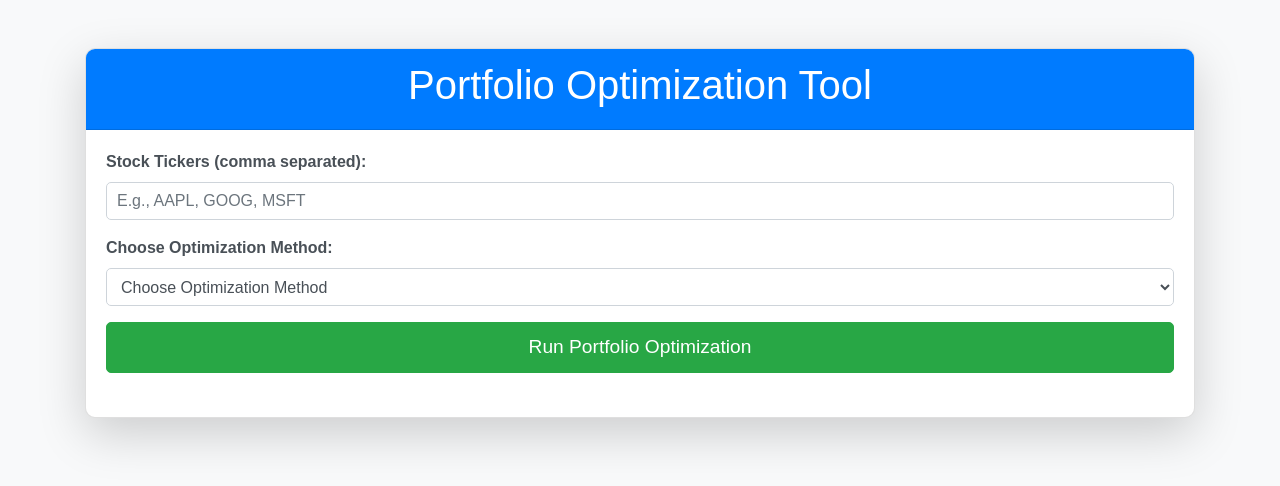
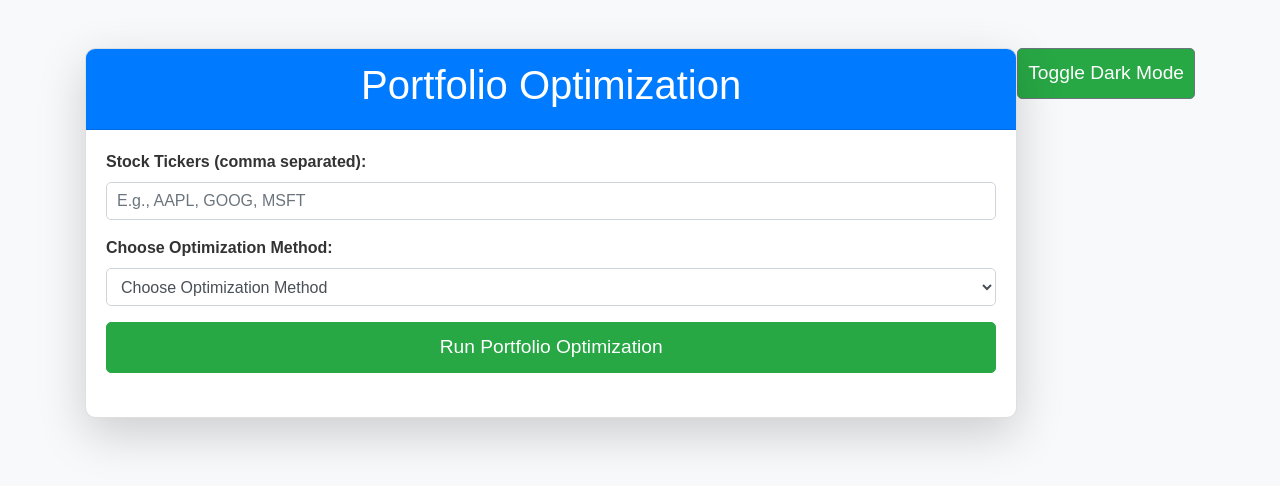
Before and after one commit to Kanish010/Portfolio-Performance-Tracking-Tool, a Flask app: page / in a window 1280 px wide. Shown: the top 486 px of the page. Run offline with Flask 3, Linux system fonts and the light colour scheme; some libraries are stand-ins or nearby versions.

Commit message:
init commit

```diff
--- a/static/css/styles.css
+++ b/static/css/styles.css
@@ -1,14 +1,50 @@
+:root {
+    --bg-color: #f8f9fa;
+    --text-color: #333;
+    --card-bg-color: #fff;
+    --header-bg-color: #007bff;
+    --header-text-color: #fff;
+    --input-bg-color: #fff;
+    --input-border-color: #ced4da;
+    --input-placeholder-color: #6c757d;
+    --table-header-bg-color: #007bff;
+    --table-header-text-color: #fff;
+    --table-row-bg-color: #f2f2f2;
+    --btn-bg-color: #28a745;
+    --btn-text-color: #fff;
+}
+
+body.dark-mode {
+    --bg-color: #2b2b2b;
+    --text-color: #ddd;
+    --card-bg-color: #3a3a3a;
+    --header-bg-color: #444;
+    --header-text-color: #ddd;
+    --input-bg-color: #555;
+    --input-border-color: #666;
+    --input-placeholder-color: #888;
+    --table-header-bg-color: #444;
+    --table-header-text-color: #ddd;
+    --table-row-bg-color: #555;
+    --btn-bg-color: #5a5a5a;
+    --btn-text-color: #ddd;
+}
+
 body {
-    background-color: #f8f9fa;
+    background-color: var(--bg-color);
+    color: var(--text-color);
     font-family: 'Arial', sans-serif;
 }
 
 .card {
+    background-color: var(--card-bg-color);
     border-radius: 10px;
     overflow: hidden;
 }
 
 .card-header {
+    background-color: var(--header-bg-color);
+    color: var(--header-text-color);
     border-top-left-radius: 0;
     border-top-right-radius: 0;
 }
@@ -20,21 +56,24 @@
 
 .form-group label {
     font-weight: bold;
-    color: #495057;
+    color: var(--text-color);
 }
 
 .form-control {
+    background-color: var(--input-bg-color);
     border-radius: 5px;
-    border: 1px solid #ced4da;
+    border: 1px solid var(--input-border-color);
     padding: 10px;
 }
 
 .form-control::placeholder {
-    color: #6c757d;
+    color: var(--input-placeholder-color);
     opacity: 1;
 }
 
 .btn {
+    background-color: var(--btn-bg-color);
+    color: var(--btn-text-color);
     border-radius: 5px;
     font-size: 1.2em;
     padding: 10px;
@@ -43,7 +82,7 @@
 #results h2 {
     margin-top: 20px;
     font-size: 1.5em;
-    color: #333;
+    color: var(--text-color);
 }
 
 .table {
@@ -51,12 +90,12 @@
 }
 
 .table thead th {
-    background-color: #007bff;
-    color: white;
+    background-color: var(--table-header-bg-color);
+    color: var(--table-header-text-color);
 }
 
 .table tbody tr:nth-child(even) {
-    background-color: #f2f2f2;
+    background-color: var(--table-row-bg-color);
 }
 
 /* Additional styling for the dropdown menu */
--- a/static/js/scripts.js
+++ b/static/js/scripts.js
@@ -1,3 +1,17 @@
+document.addEventListener('DOMContentLoaded', function() {
+    // Check localStorage for the user's theme preference
+    if (localStorage.getItem('theme') === 'dark') {
+        document.body.classList.add('dark-mode');
+        document.getElementById('toggleMode').textContent = 'Toggle Light Mode';
+    }
+
+    document.getElementById('toggleMode').addEventListener('click', function() {
+        document.body.classList.toggle('dark-mode');
+        const isDarkMode = document.body.classList.contains('dark-mode');
+        localStorage.setItem('theme', isDarkMode ? 'dark' : 'light');
+        this.textContent = isDarkMode ? 'Toggle Light Mode' : 'Toggle Dark Mode';
+    });
+
     document.getElementById('optimizationForm').addEventListener('submit', function(event) {
         event.preventDefault();
 
@@ -30,7 +44,6 @@
             }
             const resultsDiv = document.getElementById('results');
             resultsDiv.innerHTML = `
-        <br>
                 <h2>Optimization Results</h2>
                 <table class="table table-bordered table-striped">
                     <thead>
@@ -44,8 +57,7 @@
                             <tr>
                                 <td>${stock.toUpperCase()}</td>
                                 <td>${weight.toFixed(2)}</td>
-                        </tr>
-                    `).join('')}
+                            </tr>                    `).join('')}
                 </tbody>
             </table>
         `;
@@ -56,3 +68,4 @@
         $('#errorModal').modal('show');
     });
 });
+});
--- a/templates/index.html
+++ b/templates/index.html
@@ -8,9 +8,10 @@
 </head>
 <body>
     <div class="container mt-5">
-        <div class="card shadow-lg">
+        <button id="toggleMode" class="btn btn-secondary float-right">Toggle Dark Mode</button>
+        <div class="card shadow-lg mt-5">
             <div class="card-header bg-primary text-white text-center">
-                <h1>Portfolio Optimization Tool</h1>
+                <h1>Portfolio Optimization</h1>
             </div>
             <div class="card-body">
                 <form id="optimizationForm">
```
Lines whose indentation alone changed are shown as unchanged.
